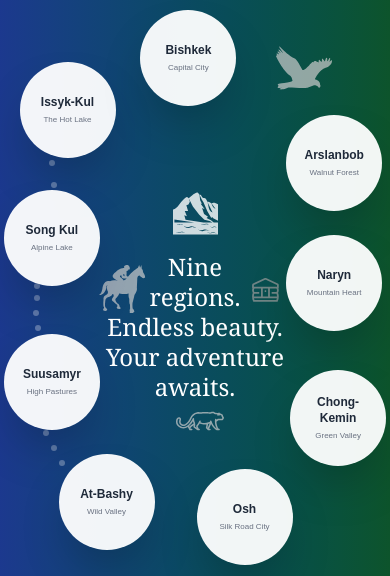
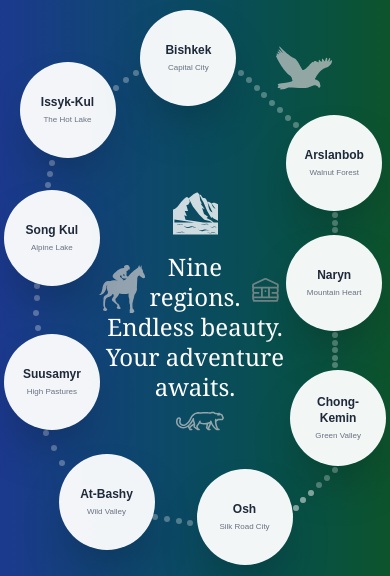
Before and after one commit to Erkebulan100/kyrgyzstan-ai-tourism-thesis, a Next.js app: page /destinations in a window 390 px wide. Shown: the part 758-1334 px from the top of the page. Built offline with nearby package versions, Linux system fonts and the light colour scheme.

Commit message:
Added dots to app/destinations/page.js for phone view

```diff
--- a/app/destinations/page.js
+++ b/app/destinations/page.js
@@ -115,8 +115,56 @@ export default function DestinationsPage() {
 
           {/* between Song Kul and Issyk-Kul */}
           <div className="absolute top-[21%] left-[12.5%] md:top-[21%] md:left-[12.5%] w-1.5 h-1.5 rounded-full bg-white/30" />
-          <div className="absolute top-[24%] left-[13%] md:top-[24%] md:left-[13%] w-1.5 h-1.5 rounded-full bg-white/30" />
+          <div className="absolute top-[22.5%] left-[12%] md:top-[18%] md:left-[12%] w-1.5 h-1.5 rounded-full bg-white/30" />
+          <div className="absolute top-[24%] left-[11.5%] md:top-[24%] md:left-[13%] w-1.5 h-1.5 rounded-full bg-white/30" />
 
+          {/* between Issyk-Kul and Bishkek */}
+          <div className="absolute top-[9%] left-[34%] md:top-[21%] md:left-[12.5%] w-1.5 h-1.5 rounded-full bg-white/30" />
+          <div className="absolute top-[10%] left-[31.5%] md:top-[18%] md:left-[12%] w-1.5 h-1.5 rounded-full bg-white/30" />
+          <div className="absolute top-[11%] left-[29%] md:top-[24%] md:left-[13%] w-1.5 h-1.5 rounded-full bg-white/30" />
+
+          {/* between Bishkek and Arslanbob*/}
+          <div className="absolute top-[9%] left-[61%] md:top-[21%] md:left-[12.5%] w-1.5 h-1.5 rounded-full bg-white/30" />
+          <div className="absolute top-[10%] left-[63%] md:top-[25%] md:left-[12%] w-1.5 h-1.5 rounded-full bg-white/30" />
+          <div className="absolute top-[11%] left-[65%] md:top-[29%] md:left-[13%] w-1.5 h-1.5 rounded-full bg-white/30" />
+          <div className="absolute top-[12%] left-[67%] md:top-[33%] md:left-[14%] w-1.5 h-1.5 rounded-full bg-white/30" />
+          <div className="absolute top-[13%] left-[69%] md:top-[37%] md:left-[15%] w-1.5 h-1.5 rounded-full bg-white/30" />
+          <div className="absolute top-[14%] left-[71%] md:top-[41%] md:left-[16%] w-1.5 h-1.5 rounded-full bg-white/30" />
+          <div className="absolute top-[15%] left-[73%] md:top-[45%] md:left-[17%] w-1.5 h-1.5 rounded-full bg-white/30" />
+          <div className="absolute top-[16%] left-[75%] md:top-[49%] md:left-[18%] w-1.5 h-1.5 rounded-full bg-white/30" />
+          {/* <div className="absolute top-[17%] left-[77%] md:top-[53%] md:left-[19%] w-1.5 h-1.5 rounded-full bg-white/30" /> */}
+
+          {/* between Arslanbob and Naryn*/}
+          <div className="absolute top-[28%] left-[85%] md:top-[45%] md:left-[17%] w-1.5 h-1.5 rounded-full bg-white/30" />
+          <div className="absolute top-[29%] left-[85%] md:top-[49%] md:left-[18%] w-1.5 h-1.5 rounded-full bg-white/30" />
+          <div className="absolute top-[30%] left-[85%] md:top-[49%] md:left-[18%] w-1.5 h-1.5 rounded-full bg-white/30" />
+
+          {/* between Naryn and Chong-Kemin */}
+          <div className="absolute top-[44%] left-[85%] md:top-[45%] md:left-[17%] w-1.5 h-1.5 rounded-full bg-white/30" />
+          <div className="absolute top-[45%] left-[85%] md:top-[49%] md:left-[18%] w-1.5 h-1.5 rounded-full bg-white/30" />
+          <div className="absolute top-[46%] left-[85%] md:top-[49%] md:left-[18%] w-1.5 h-1.5 rounded-full bg-white/30" />
+          <div className="absolute top-[47%] left-[85%] md:top-[49%] md:left-[18%] w-1.5 h-1.5 rounded-full bg-white/30" />
+          <div className="absolute top-[48%] left-[85%] md:top-[49%] md:left-[18%] w-1.5 h-1.5 rounded-full bg-white/30" />
+
+          {/* between Naryn and Chong-Kemin */}
+          <div className="absolute top-[62%] left-[85%] md:top-[49%] md:left-[18%] w-1.5 h-1.5 rounded-full bg-white/30" />
+          <div className="absolute top-[63%] left-[83%] md:top-[49%] md:left-[18%] w-1.5 h-1.5 rounded-full bg-white/30" />
+          <div className="absolute top-[64%] left-[81%] md:top-[49%] md:left-[18%] w-1.5 h-1.5 rounded-full bg-white/30" />
+          <div className="absolute top-[65%] left-[79%] md:top-[49%] md:left-[18%] w-1.5 h-1.5 rounded-full bg-white/30" />
+          <div className="absolute top-[66%] left-[77%] md:top-[49%] md:left-[18%] w-1.5 h-1.5 rounded-full bg-white/30" />
+          <div className="absolute top-[67%] left-[75%] md:top-[49%] md:left-[18%] w-1.5 h-1.5 rounded-full bg-white/30" />
+
+
+          {/* between Chong-Kemin and Osh*/}
+          <div className="absolute top-[65%] left-[79%] md:top-[49%] md:left-[18%] w-1.5 h-1.5 rounded-full bg-white/30" />
+          <div className="absolute top-[66%] left-[77%] md:top-[49%] md:left-[18%] w-1.5 h-1.5 rounded-full bg-white/30" />
+          <div className="absolute top-[67%] left-[75%] md:top-[49%] md:left-[18%] w-1.5 h-1.5 rounded-full bg-white/30" />
+
+          {/* between Osh and At-Bashy*/}
+          <div className="absolute top-[69%] left-[48%] md:top-[49%] md:left-[18%] w-1.5 h-1.5 rounded-full bg-white/30" />
+          <div className="absolute top-[68.75%] left-[45%] md:top-[49%] md:left-[18%] w-1.5 h-1.5 rounded-full bg-white/30" />
+          <div className="absolute top-[68.5%] left-[42%] md:top-[49%] md:left-[18%] w-1.5 h-1.5 rounded-full bg-white/30" />
+          <div className="absolute top-[68.25%] left-[39%] md:top-[49%] md:left-[18%] w-1.5 h-1.5 rounded-full bg-white/30" />
         </div>
       </section>
 
```
